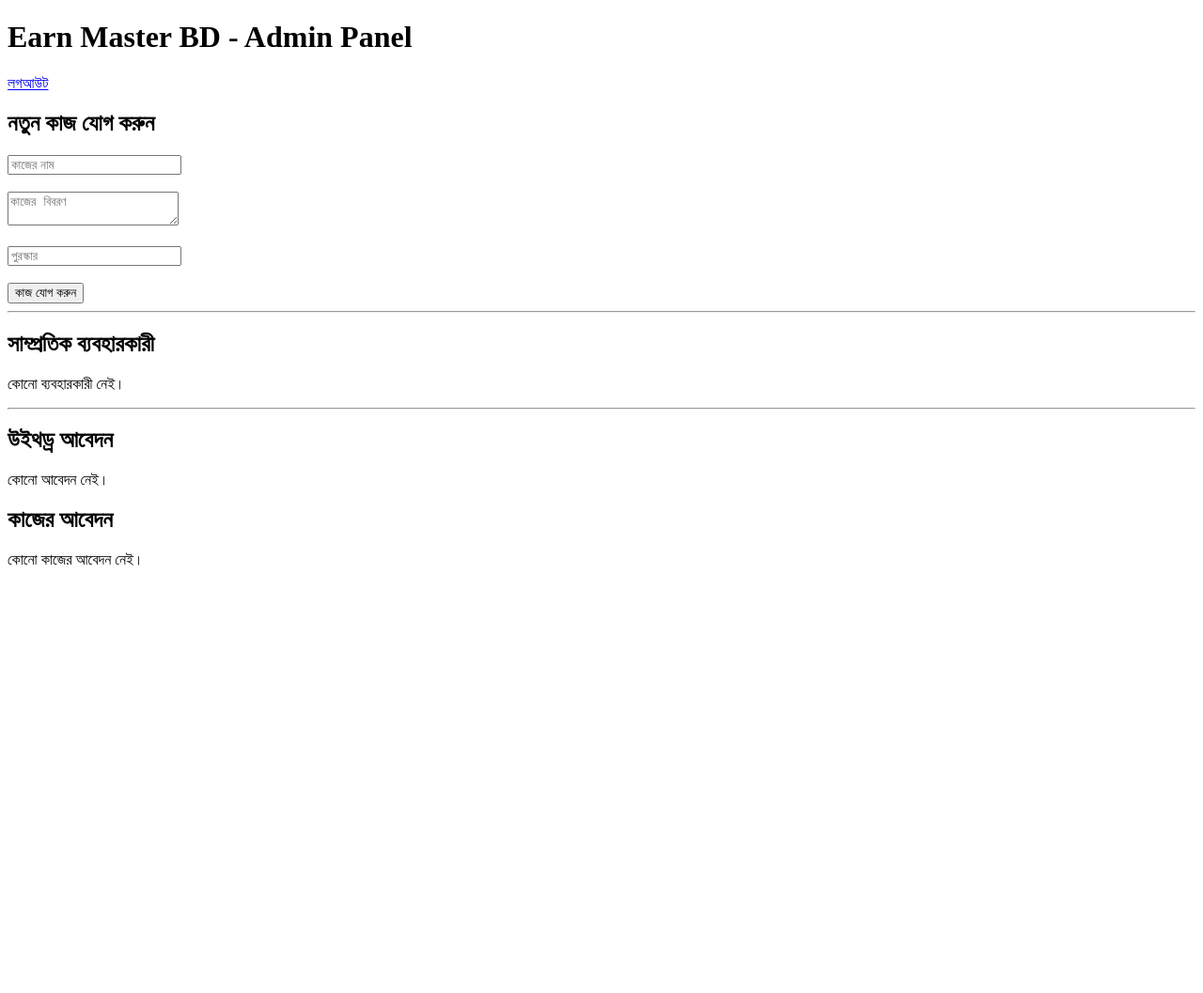
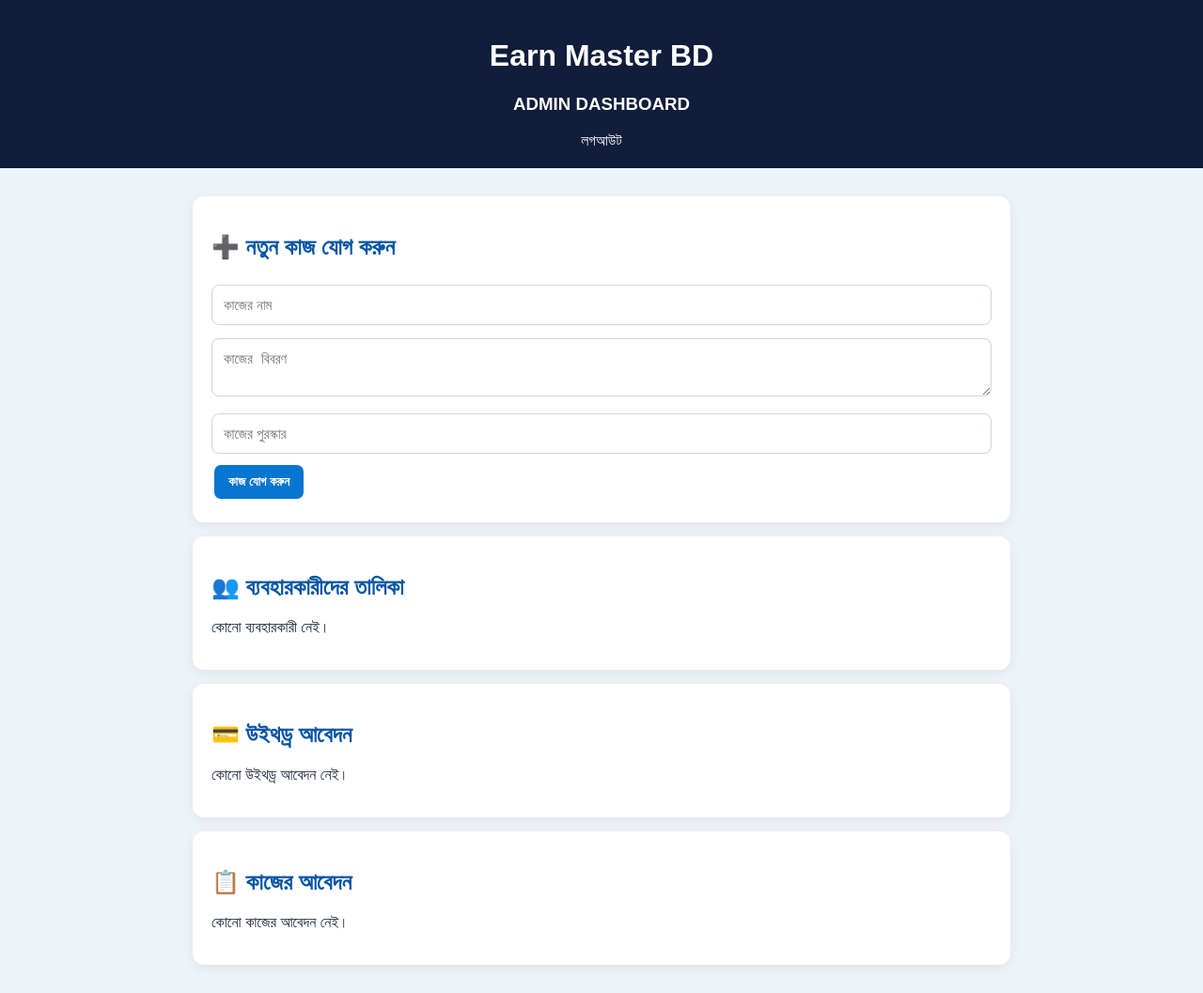
Before and after one commit to sumonh1200-sketch/earn-master-bd, a Flask app: page /admin in a window 1280 px wide. Shown: the whole page at 94% size. Before the commit the page ends 602 px from the top, so only its background shows below. Run offline with Flask 3, Linux system fonts and the light colour scheme; the visitor is signed in with stand-in values (Sample User, id 1).

Commit message:
Update admin.html

```diff
--- a/templates/admin.html
+++ b/templates/admin.html
@@ -3,71 +3,180 @@
 <html lang="bn">
 <head>
     <meta charset="UTF-8">
-    <meta name="viewport" content="width=device-width, initial-scale=1">
-    <title>Admin Panel - Earn Master BD</title>
+    <meta name="viewport" content="width=device-width, initial-scale=1.0">
+    <title>Admin Dashboard - Earn Master BD</title>
+
+    <style>
+        * { box-sizing: border-box; }
+
+        body {
+            margin: 0;
+            background: #eef3f9;
+            font-family: Arial, sans-serif;
+            color: #17233b;
+        }
+
+        header {
+            background: #101d3b;
+            color: white;
+            padding: 20px;
+            text-align: center;
+        }
+
+        header a {
+            color: white;
+            text-decoration: none;
+        }
+
+        .container {
+            max-width: 900px;
+            margin: auto;
+            padding: 15px;
+        }
+
+        .card {
+            background: white;
+            padding: 20px;
+            margin: 15px 0;
+            border-radius: 12px;
+            box-shadow: 0 3px 12px #00000012;
+            overflow-wrap: anywhere;
+        }
+
+        input, textarea {
+            width: 100%;
+            padding: 12px;
+            margin: 7px 0;
+            border: 1px solid #ccd5e0;
+            border-radius: 8px;
+            font-size: 15px;
+        }
+
+        button {
+            padding: 10px 15px;
+            margin: 5px 3px;
+            border: none;
+            border-radius: 7px;
+            background: #0875d1;
+            color: white;
+            font-weight: bold;
+        }
+
+        .reject {
+            background: #d93030;
+        }
+
+        h2 { color: #0755a5; }
+
+        .item {
+            padding: 12px 0;
+            border-bottom: 1px solid #ddd;
+        }
+    </style>
 </head>
+
 <body>
-    <h1>Earn Master BD - Admin Panel</h1>
 
-    <p><a href="/logout">লগআউট</a></p>
+<header>
+    <h1>Earn Master BD</h1>
+    <h3>ADMIN DASHBOARD</h3>
+    <a href="/logout">লগআউট</a>
+</header>
 
-    <h2>নতুন কাজ যোগ করুন</h2>
+<div class="container">
+
+    <div class="card">
+        <h2>➕ নতুন কাজ যোগ করুন</h2>
+
         <form method="POST" action="/admin/task">
-        <input name="title" placeholder="কাজের নাম" required>
-        <br><br>
-        <textarea name="description" placeholder="কাজের বিবরণ"></textarea>
-        <br><br>
-        <input name="reward" type="number" step="0.01" min="0" placeholder="পুরস্কার" required>
-        <br><br>
+            <input type="text" name="title"
+                   placeholder="কাজের নাম" required>
+
+            <textarea name="description"
+                      placeholder="কাজের বিবরণ"></textarea>
+
+            <input type="number" name="reward"
+                   step="0.01" min="0"
+                   placeholder="কাজের পুরস্কার" required>
+
             <button type="submit">কাজ যোগ করুন</button>
         </form>
+    </div>
 
-    <hr>
-    <h2>সাম্প্রতিক ব্যবহারকারী</h2>
+    <div class="card">
+        <h2>👥 ব্যবহারকারীদের তালিকা</h2>
+
         {% for user in users %}
-        <p>{{ user.username }} | ব্যালেন্স: ৳{{ user.balance }} | রেফার কোড: {{ user.referral_code }}</p>
+            <div class="item">
+                <b>{{ user.username }}</b>
+                <p>ব্যালেন্স: ৳{{ user.balance }}</p>
+                <p>রেফার কোড: {{ user.referral_code }}</p>
+            </div>
         {% else %}
             <p>কোনো ব্যবহারকারী নেই।</p>
         {% endfor %}
+    </div>
 
-    <hr>
-    <h2>উইথড্র আবেদন</h2>
+    <div class="card">
+        <h2>💳 উইথড্র আবেদন</h2>
+
         {% for item in withdrawals %}
-        <p>
-            {{ item.user.username }} |
-            ৳{{ item.amount }} |
-            {{ item.method }} |
-            {{ item.account }} |
-            {{ item.status }}
-        </p>
+            <div class="item">
+                <b>ইউজার:</b> {{ item.user.username }}
+                <p>পরিমাণ: ৳{{ item.amount }}</p>
+                <p>মাধ্যম: {{ item.method }}</p>
+                <p>নম্বর: {{ item.account }}</p>
+                <p>অবস্থা: {{ item.status }}</p>
+
                 {% if item.status == "pending" %}
-            <form method="POST" action="/admin/withdraw/{{ item.id }}">
-                <button name="action" value="approve">অনুমোদন</button>
-                <button name="action" value="reject">বাতিল</button>
+                    <form method="POST"
+                          action="/admin/withdraw/{{ item.id }}">
+                        <button name="action" value="approve">
+                            অনুমোদন
+                        </button>
+
+                        <button class="reject"
+                                name="action" value="reject">
+                            বাতিল
+                        </button>
                     </form>
                 {% endif %}
-        <hr>
+            </div>
         {% else %}
-        <p>কোনো আবেদন নেই।</p>
+            <p>কোনো উইথড্র আবেদন নেই।</p>
         {% endfor %}
+    </div>
 
-    <h2>কাজের আবেদন</h2>
+    <div class="card">
+        <h2>📋 কাজের আবেদন</h2>
+
         {% for claim in claims %}
-        <p>
-            {{ claim.user.username }} |
-            {{ claim.task.title }} |
-            ৳{{ claim.task.reward }} |
-            {{ claim.status }}
-        </p>
+            <div class="item">
+                <b>ইউজার:</b> {{ claim.user.username }}
+                <p>কাজ: {{ claim.task.title }}</p>
+                <p>পুরস্কার: ৳{{ claim.task.reward }}</p>
+                <p>অবস্থা: {{ claim.status }}</p>
+
                 {% if claim.status == "pending" %}
-            <form method="POST" action="/admin/claim/{{ claim.id }}">
-                <button name="action" value="approve">অনুমোদন</button>
-                <button name="action" value="reject">বাতিল</button>
+                    <form method="POST"
+                          action="/admin/claim/{{ claim.id }}">
+                        <button name="action" value="approve">
+                            অনুমোদন
+                        </button>
+
+                        <button class="reject"
+                                name="action" value="reject">
+                            বাতিল
+                        </button>
                     </form>
                 {% endif %}
-        <hr>
+            </div>
         {% else %}
             <p>কোনো কাজের আবেদন নেই।</p>
         {% endfor %}
+    </div>
+
+</div>
+
 </body>
 </html>
```
Lines whose indentation alone changed are shown as unchanged.
